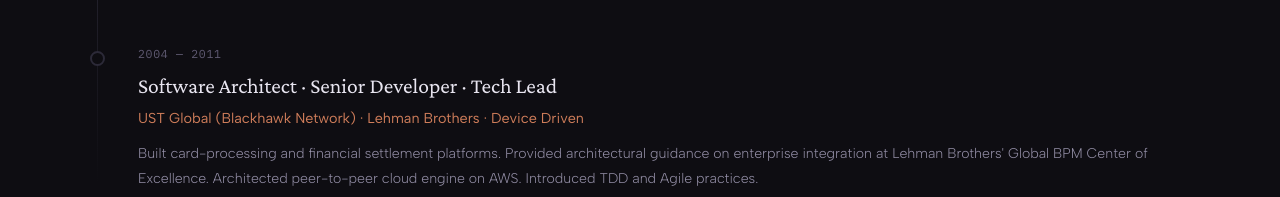
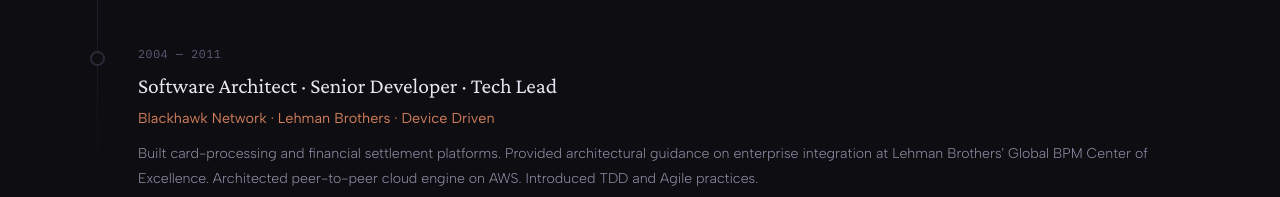
Before and after one commit to anoop2811/anoop.github.io, a plain HTML site: page index.html in a window 1280 px wide. Shown: the part 3164-3361 px from the top of the page. Drawn offline with nearby package versions, Linux system fonts and the light colour scheme.

Commit message:
Update earlier career company name

```diff
--- a/index.html
+++ b/index.html
@@ -489,7 +489,7 @@
         <div class="timeline-dot"></div>
         <div class="timeline-period">2004 — 2011</div>
         <div class="timeline-role">Software Architect &middot; Senior Developer &middot; Tech Lead</div>
-        <div class="timeline-company">UST Global (Blackhawk Network) &middot; Lehman Brothers &middot; Device Driven</div>
+        <div class="timeline-company">Blackhawk Network &middot; Lehman Brothers &middot; Device Driven</div>
         <div class="timeline-desc">Built card-processing and financial settlement platforms. Provided architectural guidance on enterprise integration at Lehman Brothers' Global BPM Center of Excellence. Architected peer-to-peer cloud engine on AWS. Introduced TDD and Agile practices.</div>
       </div>
     </div>
```
